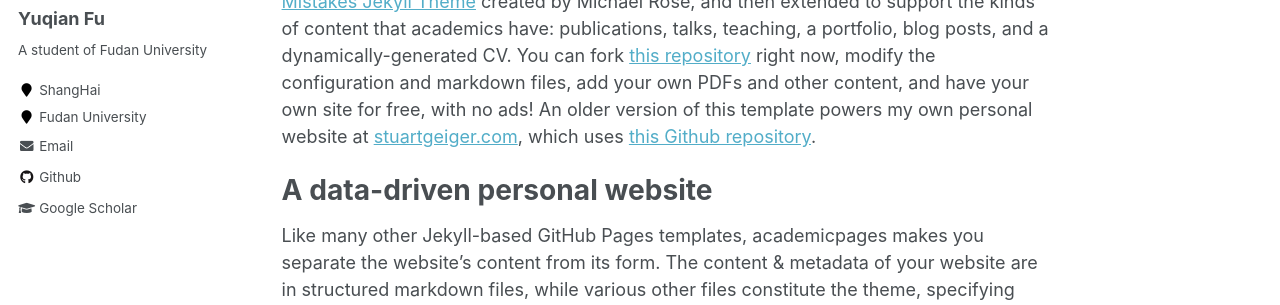
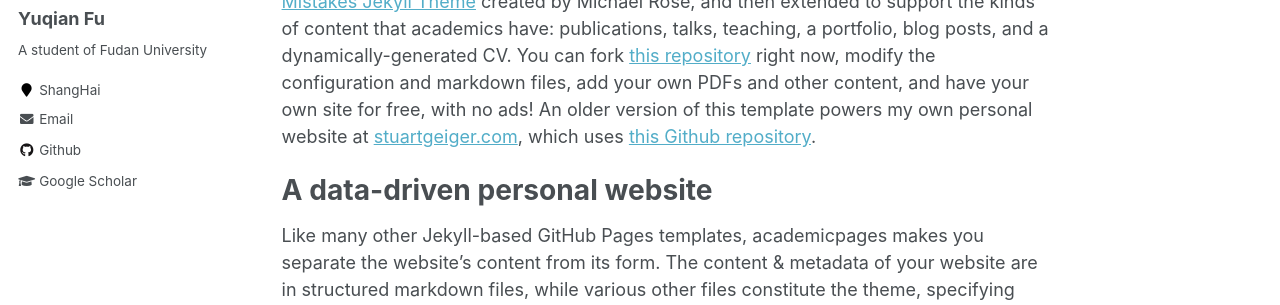
Before and after one commit to lovelyqian/lovelyqian.github.io, a Jekyll site: the page built from _pages/about.md, in a window 1280 px wide. Shown: the part 308-613 px from the top of the page. Built offline with Jekyll 4.4.1, drawn with Linux system fonts in a browser that asks for light colours.

Commit message:
Initial commit

```diff
--- a/_config.yml
+++ b/_config.yml
@@ -84,7 +84,7 @@
   avatar           : "profile.png"
   bio              : "A student of Fudan University"
   location         : "ShangHai"
-  employer         : "Fudan University"
+  employer         : #"Fudan University"
   pubmed           : #"https://www.ncbi.nlm.nih.gov/pubmed/?term=john+snow"
   googlescholar    : "https://scholar.google.com/citations?user=y3Bpp1IAAAAJ&hl=zh-CN"
   email            :  "fuyq20@fudan.edu.cn"
```
